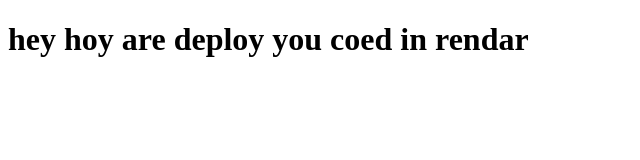
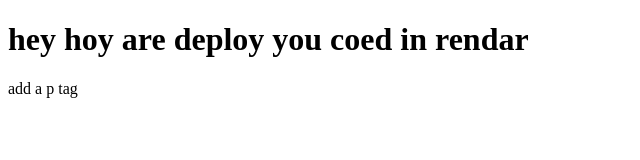
Before and after one commit to prabhat99125/node-js-host, a website: page views/index.html in a window 1280 px wide. Shown: the full height of the page, 0-640 px from the left. Drawn offline with Linux system fonts and the light colour scheme.

Commit message:
Update index.html

```diff
--- a/views/index.html
+++ b/views/index.html
@@ -7,5 +7,6 @@
 </head>
 <body>
     <h1>hey hoy are deploy you coed in rendar</h1>
+    <p>add a p tag</p>
 </body>
 </html>
```
